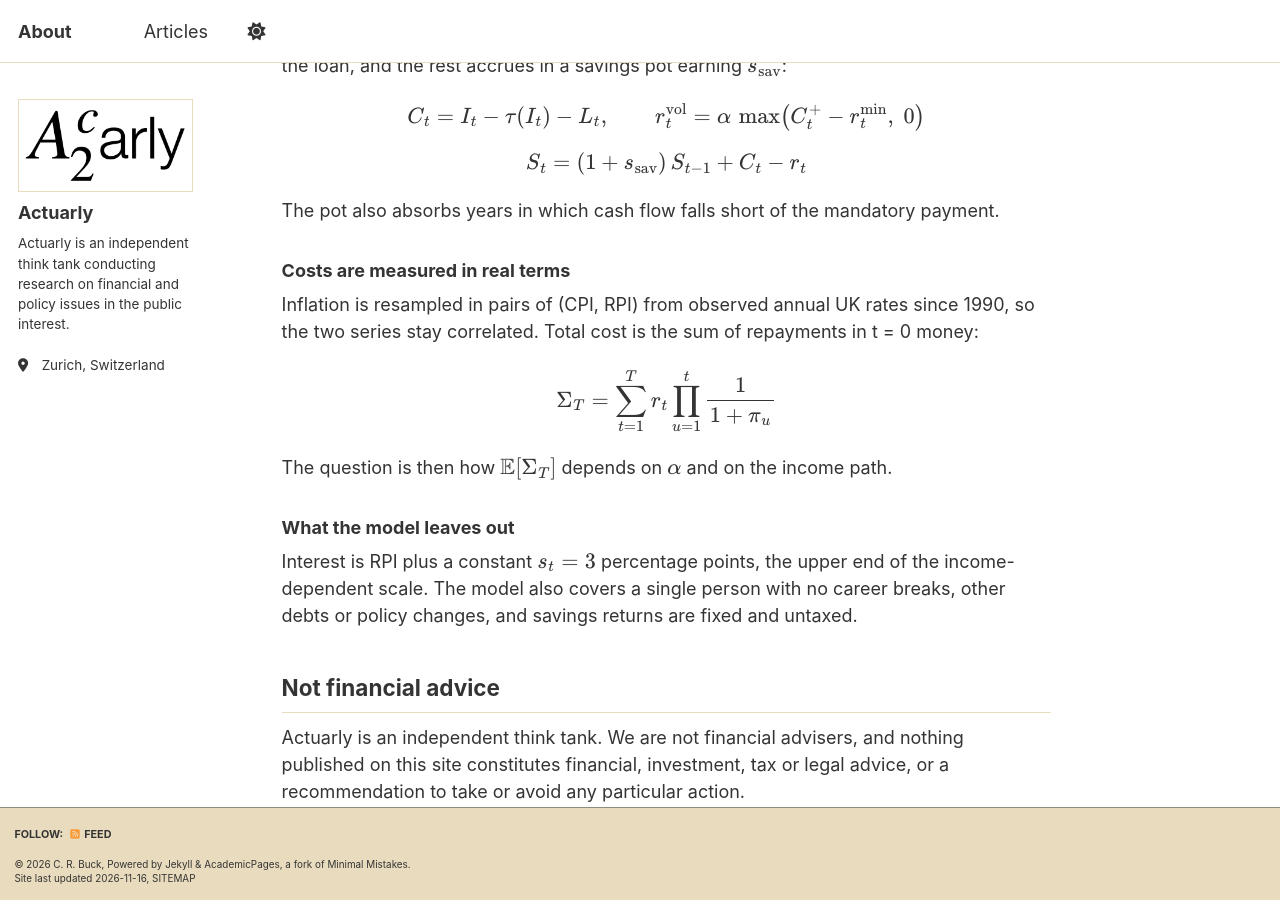
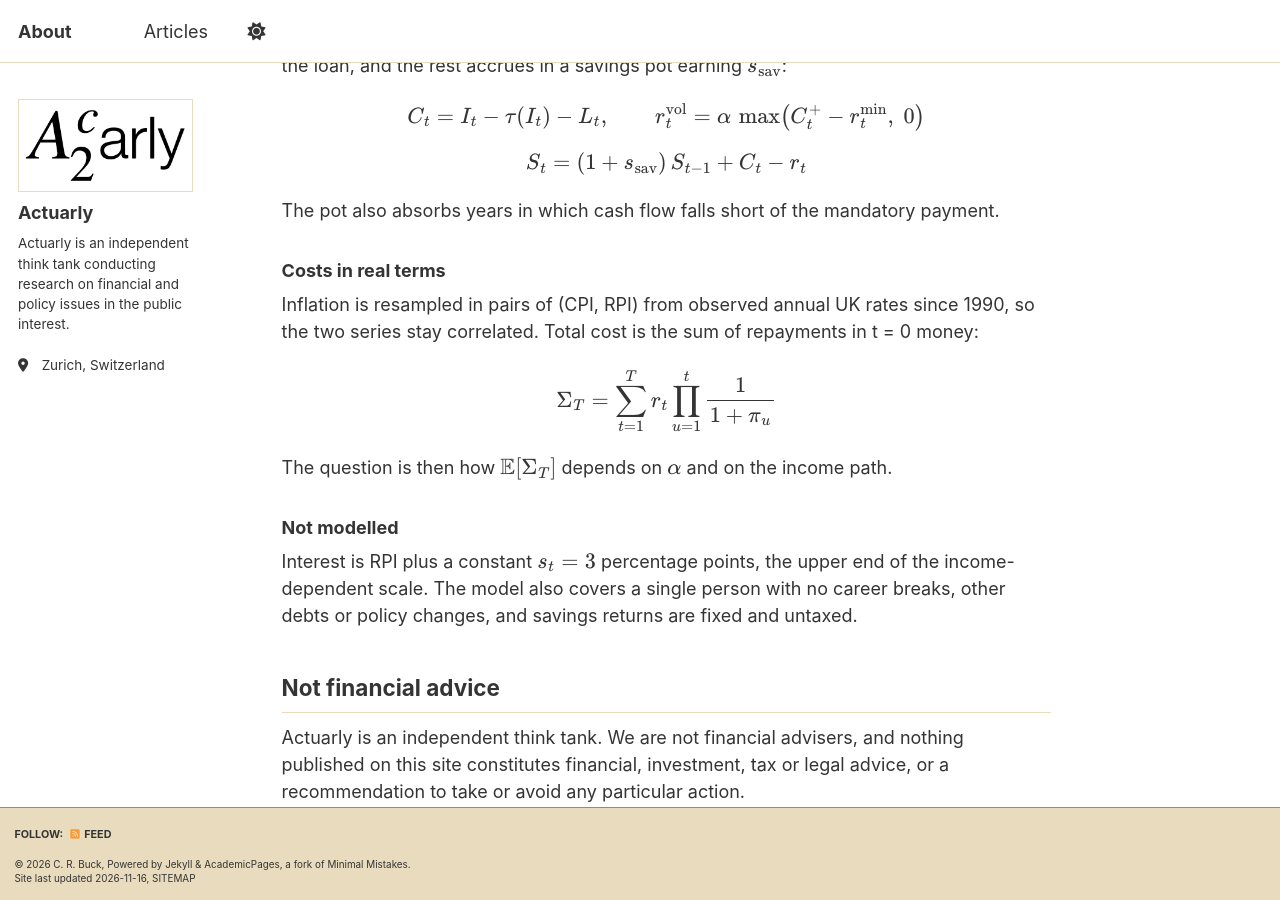
Before and after one commit to Actuarly/Actuarly.github.io, a Jekyll site: the page built from _posts/2026-10-18-schroedingers-debt.md, in a window 1280 px wide and 900 px high, scrolled down 5709 px. Built offline with Jekyll 4.4.1, drawn with Linux system fonts in a browser that asks for light colours; a style sheet for code colours, icons or effects is not loaded.

Commit message:
Update 2026-10-18-schroedingers-debt.md

```diff
--- a/_posts/2026-10-18-schroedingers-debt.md
+++ b/_posts/2026-10-18-schroedingers-debt.md
@@ -542,7 +542,7 @@ $$
 The pot also absorbs years in which cash flow falls short of the
 mandatory payment.
 
-### Costs are measured in real terms
+### Costs in real terms
 
 Inflation is resampled in pairs of (CPI, RPI) from observed annual UK
 rates since 1990, so the two series stay correlated. Total cost is the
@@ -555,7 +555,7 @@ $$
 The question is then how $$\mathbb{E}[\Sigma_T]$$ depends on $$\alpha$$
 and on the income path.
 
-### What the model leaves out
+### Not modelled
 
 Interest is RPI plus a constant $$s_t = 3$$ percentage points, the upper
 end of the income-dependent scale. The model also covers a single person
```
